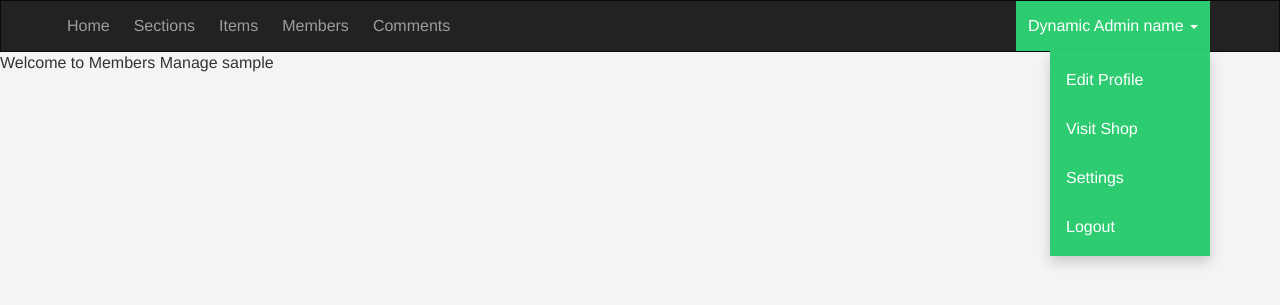
After one commit to MohamedElHassan/ecommerce-php, a PHP site: page /admin/members.php in a window 1280 px wide, after a click on "Dynamic Admin name". The commit adds this page. Shown: the top 305 px of the page. Run offline with PHP 8.4, Linux system fonts and the light colour scheme; the visitor is signed in with stand-in values (Sample User, id 1).

Commit message:
navbar, page.php. logout, functions

```diff
--- /dev/null
+++ b/admin/includes/functions/functions.php
@@ -0,0 +1,15 @@
+<?php
+
+/*
+** Title Functions that echo the page title in case the page
+** has the Variable $pageTitle and Echo Default Title for Other Pages
+*/
+function getTitle()
+{
+  global $pageTitle;
+  if (isset($pageTitle)) {
+    echo $pageTitle;
+  } else {
+    echo lang('DEFAULT_PAGE_TITLE');
+  }
+}
--- a/admin/includes/languages/english.php
+++ b/admin/includes/languages/english.php
@@ -3,8 +3,17 @@
 function lang($phrase){
 
   static $lang = array(
-    'MESSAGE'=>'Welcome',
-    'ADMIN' => 'Administrator'
+    // Navbar Links
+    'HOME_ADMIN'                =>'Home',
+    'CATEGORIES'                =>'Sections',
+    'ITEMS'                     =>'Items',
+    'MEMBERS'                   =>'Members',
+    'COMMENTS'                  =>'Comments',
+    'VISIT_SHOP'                => 'Visit Shop',
+    'EDIT_PROFILE'              => 'Edit Profile',
+    'SETTINGS'                  => 'Settings',
+    'LOGOUT'                    => 'Logout',
+    'DEFAULT_PAGE_TITLE'        => 'Default',
   );
   return $lang[$phrase];
 }
--- a/admin/includes/templates/header.php
+++ b/admin/includes/templates/header.php
@@ -3,7 +3,7 @@
 <head>
   <meta charset="UTF-8">
   <meta name="viewport" content="width=device-width, initial-scale=1.0">
-  <title>Admin</title>
+  <title><?php getTitle() ?></title>
   <link rel="stylesheet" href="<?php echo $css ?>font-awesome.min.css">
   <link rel="stylesheet" href="<?php echo $css ?>bootstrap.min.css">
   <link rel="stylesheet" href="<?php echo $css ?>styles.css">
--- /dev/null
+++ b/admin/includes/templates/navbar.php
@@ -0,0 +1,31 @@
+<nav class="navbar navbar-inverse">
+  <div class="container">
+    <div class="navbar-header">
+      <button type="button" class="navbar-toggle collapsed" data-toggle="collapse" data-target="#app-nav" aria-expanded="false">
+        <span class="icon-bar"></span>
+        <span class="icon-bar"></span>
+        <span class="icon-bar"></span>
+      </button>
+      <a class="navbar-brand" href="#"><?php echo lang('HOME_ADMIN') ?></a>
+    </div>
+    <div class="collapse navbar-collapse" id="app-nav">
+      <ul class="nav navbar-nav">
+        <li><a href="#"><?php echo lang('CATEGORIES') ?></a></li>
+        <li><a href="#"><?php echo lang('ITEMS') ?></a></li>
+        <li><a href="#"><?php echo lang('MEMBERS') ?></a></li>
+        <li><a href="#"><?php echo lang('COMMENTS') ?></a></li>
+      </ul>
+      <ul class="nav navbar-nav navbar-right">
+        <li class="dropdown">
+          <a href="#" class="dropdown-toggle" data-toggle="dropdown" role="button" aria-haspopup="true" aria-expanded="false">Dynamic Admin name <span class="caret"></span></a>
+          <ul class="dropdown-menu">
+            <li><a href="members.php?do=Edit&userid=<?php echo $_SESSION['ID'] ?>"><?php echo lang('EDIT_PROFILE') ?></a></li>
+            <li><a href="#"><?php echo lang('VISIT_SHOP') ?></a></li>
+            <li><a href="#"><?php echo lang('SETTINGS') ?></a></li>
+            <li><a href="logout.php"><?php echo lang('LOGOUT') ?></a></li>
+          </ul>
+        </li>
+      </ul>
+    </div>
+  </div>
+</nav>
--- a/admin/init.php
+++ b/admin/init.php
@@ -5,5 +5,16 @@ include 'connect.php';
 // Routes
 
 $tpl = "includes/templates/"; // Template Directory
+$lang = "includes/languages/"; // Language Directory
+$func = "includes/functions/";
 $css = "layout/css/"; // CSS Directory
 $js = "layout/js/"; // JS Directory
+
+// Include the Important Files
+include $lang . 'english.php';
+include $func . 'functions.php';
+include $tpl . 'header.php';
+
+
+// Include Navbar on all pages except the one with $noNavbar Variable
+if (!isset($noNavbar)) {include $tpl . 'navbar.php';}
--- a/admin/layout/css/styles.css
+++ b/admin/layout/css/styles.css
@@ -2,6 +2,7 @@
 
 body {
   background-color: #f4f4f4;
+  font-size: 16px;
 }
 /* End Main Rules */
 
@@ -25,3 +26,34 @@ body {
 }
 
 /* End Login Form */
+
+/* Start Styling Boostrap Edits */
+
+.navbar {
+  border-radius: 0;
+  margin-bottom: 0;
+}
+.nav > li > a,
+.navbar-brand {
+  padding: 15px 12px;
+}
+.navbar-brand {
+  font-size: 1em;
+  /* Dynamic Sizing */
+}
+.navbar-inverse .navbar-nav > .open > a,
+.navbar-inverse .navbar-nav > .open > a:focus,
+.navbar-inverse .navbar-nav > .open > a:hover,
+.dropdown-menu {
+  background-color: #2ecc71;
+}
+.dropdown-menu {
+  font-size: 1em;
+  border-radius: 0;
+  border: none;
+}
+.dropdown-menu>li>a {
+  padding: 13px 16px;
+  color: #fff;
+}
+/* End Styling Boostrap Edits */
--- /dev/null
+++ b/admin/members.php
@@ -0,0 +1,34 @@
+<?php
+
+/*
+=============================================
+== Manage Members Page.
+== You Can Add | Edit | Delete Members from here.
+=============================================
+*/
+
+session_start();
+$pageTitle = 'Members';
+
+if (isset($_SESSION['Username'])) {
+
+  include 'init.php';
+  $do = isset($_GET['do']) ? $_GET['do'] :  'Manage';
+
+  // Start Manage Page
+  if ($do == 'Manage') {
+    // Manage Page
+    $pageTitle = 'Members | Manage';
+    echo 'Welcome to Members Manage ' . $_SESSION['Username'];
+  } elseif ($do == 'Edit') {
+    // Edit Page
+    $pageTitle = 'Members | Edit';
+    echo 'Welcome to Members Edit ' . $_SESSION['Username'] . ' Your Id is : ' . $_GET['userid'];
+  }
+
+  include $tpl . 'footer.php';
+} else {
+
+  header('Location: dashboard.php');
+  exit();
+}
```
Also changed, not shown: admin/dashboard.php (added, +13 -0 lines), admin/index.php (+15 -4 lines), admin/logout.php (added, +11 -0 lines), admin/page.php (added, +19 -0 lines), docs/README.md.
